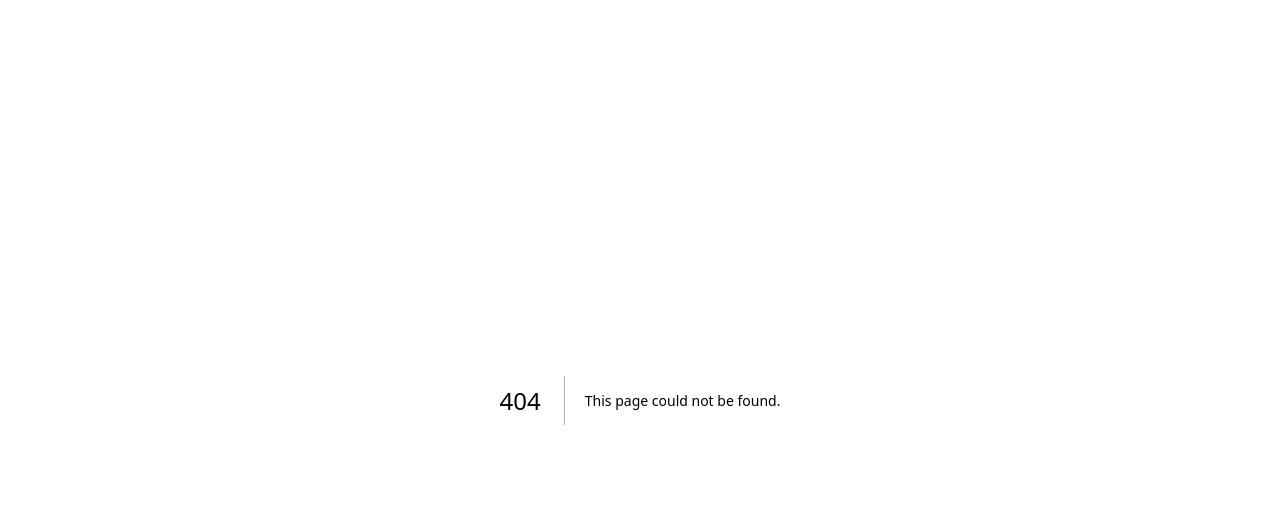
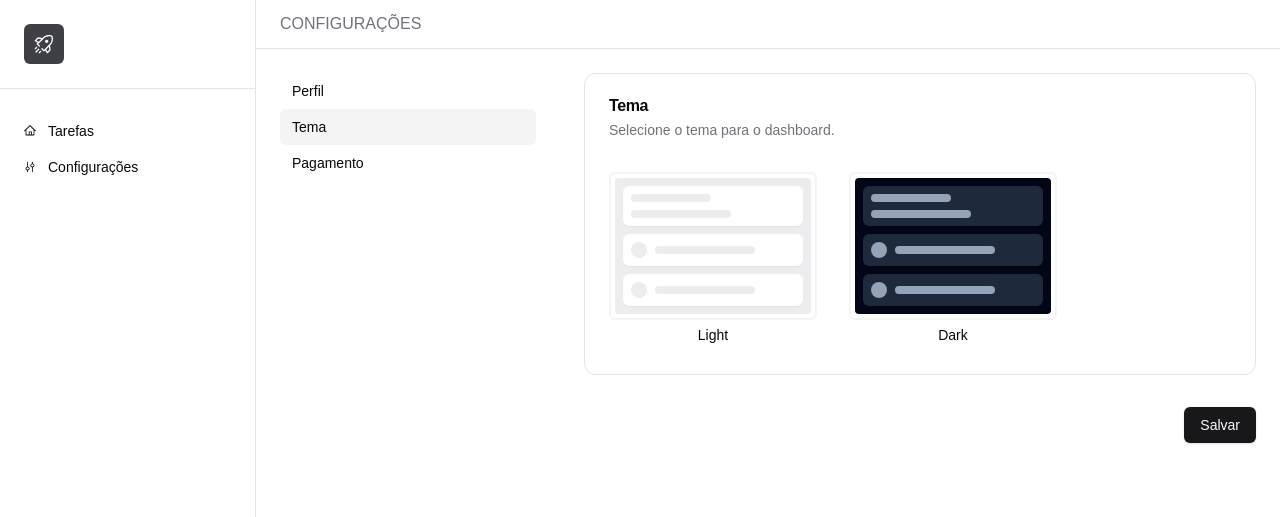
Before and after one commit to Joclelsonr/todo-app-micro-saas, a Next.js app: page /app/settings/theme in a window 1280 px wide. Before the commit this address had no page. Shown: the top 517 px of the page. Built offline with nearby package versions, Linux system fonts and the light colour scheme; no server answers.

Commit message:
feat: :sparkles: added dark/mode in the application

```diff
--- a/package.json
+++ b/package.json
@@ -50,7 +50,7 @@
     "lucide-react": "^0.468.0",
     "next": "15.0.3",
     "next-auth": "^5.0.0-beta.25",
-    "next-themes": "^0.4.3",
+    "next-themes": "^0.4.4",
     "react": "19.0.0-rc-66855b96-20241106",
     "react-day-picker": "^8.10.1",
     "react-dom": "19.0.0-rc-66855b96-20241106",
--- /dev/null
+++ b/src/app/_components/theme-provider.tsx
@@ -0,0 +1,11 @@
+"use client";
+
+import * as React from "react";
+import { ThemeProvider as NextThemesProvider } from "next-themes";
+
+export function ThemeProvider({
+  children,
+  ...props
+}: React.ComponentProps<typeof NextThemesProvider>) {
+  return <NextThemesProvider {...props}>{children}</NextThemesProvider>;
+}
--- /dev/null
+++ b/src/app/app/settings/theme/_components/theme-form.tsx
@@ -0,0 +1,135 @@
+"use client";
+
+import {
+  Form,
+  FormControl,
+  FormField,
+  FormItem,
+  FormLabel,
+  FormMessage,
+} from "@/components/ui/form";
+import { zodResolver } from "@hookform/resolvers/zod";
+import { useForm } from "react-hook-form";
+import { SheetFooter } from "@/components/ui/sheet";
+import { RadioGroup, RadioGroupItem } from "@/components/ui/radio-group";
+import { themeFormSchema } from "../schema";
+import { Button } from "@/components/ui/button";
+import { toast } from "@/hooks/use-toast";
+import { z } from "zod";
+import {
+  Card,
+  CardContent,
+  CardDescription,
+  CardHeader,
+  CardTitle,
+} from "@/components/ui/card";
+import { useTheme } from "next-themes";
+
+export function ThemeForm() {
+  const theme = useTheme();
+
+  const form = useForm<z.infer<typeof themeFormSchema>>({
+    resolver: zodResolver(themeFormSchema),
+    defaultValues: {
+      theme: theme.theme as "light" | "dark",
+    },
+  });
+
+  const onSubmit = form.handleSubmit(async (data) => {
+    theme.setTheme(data.theme);
+
+    toast({
+      title: "Sucesso",
+      description: "Tema atualizado com sucesso!",
+    });
+  });
+
+  return (
+    <Form {...form}>
+      <form onSubmit={onSubmit} className="space-y-8 flex flex-col">
+        <Card>
+          <CardHeader>
+            <CardTitle>Tema</CardTitle>
+            <CardDescription>
+              Selecione o tema para o dashboard.
+            </CardDescription>
+          </CardHeader>
+          <CardContent>
+            <FormField
+              control={form.control}
+              name="theme"
+              render={({ field }) => (
+                <FormItem className="space-y-1">
+                  <FormMessage />
+                  <RadioGroup
+                    onValueChange={field.onChange}
+                    defaultValue={field.value}
+                    className="grid max-w-md grid-cols-2 gap-8 pt-2"
+                  >
+                    <FormItem>
+                      <FormLabel className="[&:has([data-state=checked])>div]:border-primary">
+                        <FormControl>
+                          <RadioGroupItem value="light" className="sr-only" />
+                        </FormControl>
+                        <div className="items-center rounded-md border-2 border-muted p-1 hover:border-accent">
+                          <div className="space-y-2 rounded-sm bg-[#ecedef] p-2">
+                            <div className="space-y-2 rounded-md bg-white p-2 shadow-sm">
+                              <div className="h-2 w-[80px] rounded-lg bg-[#ecedef]" />
+                              <div className="h-2 w-[100px] rounded-lg bg-[#ecedef]" />
+                            </div>
+                            <div className="flex items-center space-x-2 rounded-md bg-white p-2 shadow-sm">
+                              <div className="h-4 w-4 rounded-full bg-[#ecedef]" />
+                              <div className="h-2 w-[100px] rounded-lg bg-[#ecedef]" />
+                            </div>
+                            <div className="flex items-center space-x-2 rounded-md bg-white p-2 shadow-sm">
+                              <div className="h-4 w-4 rounded-full bg-[#ecedef]" />
+                              <div className="h-2 w-[100px] rounded-lg bg-[#ecedef]" />
+                            </div>
+                          </div>
+                        </div>
+                        <span className="block w-full p-2 text-center font-normal">
+                          Light
+                        </span>
+                      </FormLabel>
+                    </FormItem>
+
+                    <FormItem>
+                      <FormLabel className="[&:has([data-state=checked])>div]:border-primary">
+                        <FormControl>
+                          <RadioGroupItem value="dark" className="sr-only" />
+                        </FormControl>
+                        <div className="items-center rounded-md border-2 border-muted bg-popover p-1 hover:bg-accent hover:text-accent-foreground">
+                          <div className="space-y-2 rounded-sm bg-slate-950 p-2">
+                            <div className="space-y-2 rounded-md bg-slate-800 p-2 shadow-sm">
+                              <div className="h-2 w-[80px] rounded-lg bg-slate-400" />
+                              <div className="h-2 w-[100px] rounded-lg bg-slate-400" />
+                            </div>
+                            <div className="flex items-center space-x-2 rounded-md bg-slate-800 p-2 shadow-sm">
+                              <div className="h-4 w-4 rounded-full bg-slate-400" />
+                              <div className="h-2 w-[100px] rounded-lg bg-slate-400" />
+                            </div>
+                            <div className="flex items-center space-x-2 rounded-md bg-slate-800 p-2 shadow-sm">
+                              <div className="h-4 w-4 rounded-full bg-slate-400" />
+                              <div className="h-2 w-[100px] rounded-lg bg-slate-400" />
+                            </div>
+                          </div>
+                        </div>
+                        <span className="block w-full p-2 text-center font-normal">
+                          Dark
+                        </span>
+                      </FormLabel>
+                    </FormItem>
+                  </RadioGroup>
+                </FormItem>
+              )}
+            />
+          </CardContent>
+        </Card>
+
+        <SheetFooter>
+          <Button type="submit">Salvar</Button>
+        </SheetFooter>
+      </form>
+    </Form>
+  );
+}
--- /dev/null
+++ b/src/app/app/settings/theme/page.tsx
@@ -0,0 +1,5 @@
+import { ThemeForm } from "./_components/theme-form";
+
+export default function Page() {
+  return <ThemeForm />;
+}
--- /dev/null
+++ b/src/app/app/settings/theme/schema.tsx
@@ -0,0 +1,7 @@
+import { z } from "zod";
+
+export const themeFormSchema = z.object({
+  theme: z.enum(["light", "dark"], {
+    required_error: "Por favor, selecione um tema.",
+  }),
+});
--- a/src/app/layout.tsx
+++ b/src/app/layout.tsx
@@ -2,6 +2,7 @@
 import { Roboto } from "next/font/google";
 import "./globals.css";
 import { Toaster } from "@/components/ui/toaster";
+import { ThemeProvider } from "./_components/theme-provider";
 
 const fontRoboto = Roboto({
   weight: ["400", "500", "700"],
@@ -22,7 +23,14 @@
   return (
     <html lang="pt-BR">
       <body className={`${fontRoboto}`}>
-        {children}
+        <ThemeProvider
+          attribute="class"
+          defaultTheme="system"
+          enableSystem
+          disableTransitionOnChange
+        >
+          {children}
+        </ThemeProvider>
         <Toaster />
       </body>
     </html>
```
Also changed, not shown: 1 other file (tests, documents, lock files or other folders).
